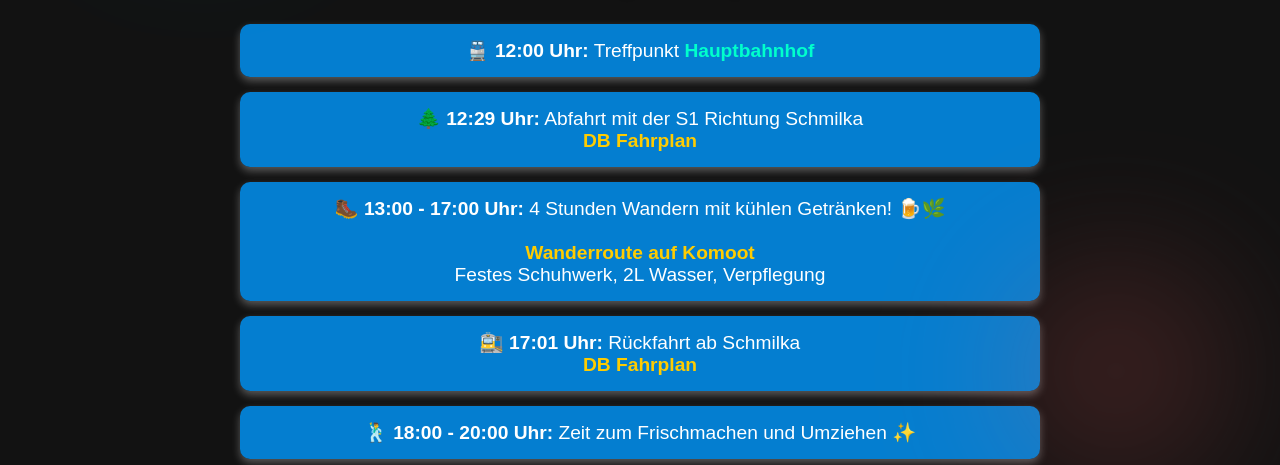
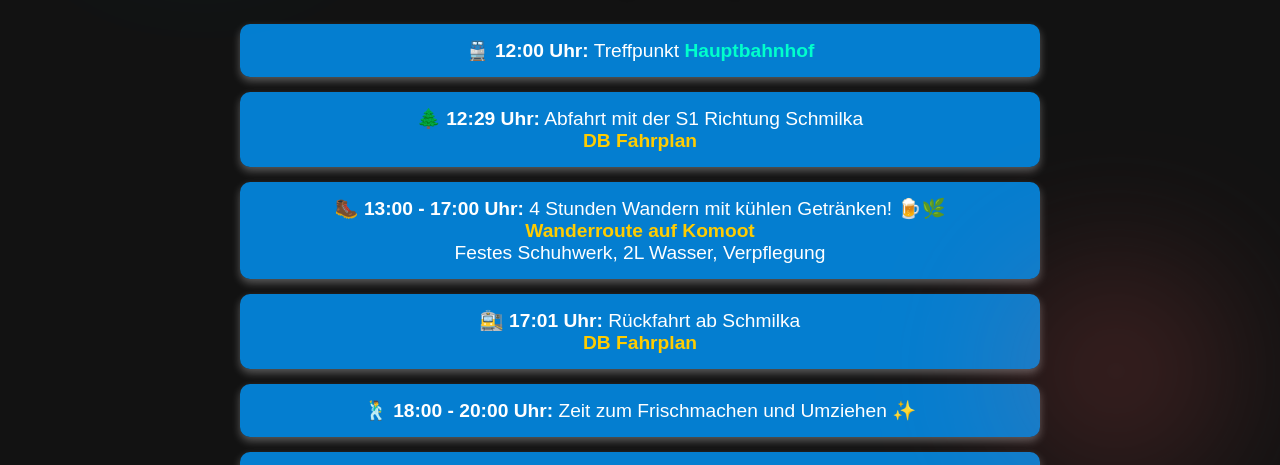
Before and after one commit to doriankreibich/nicos-jga, a plain HTML site: page index.html in a window 1280 px wide. Shown: the part 289-754 px from the top of the page. Drawn offline with Linux system fonts and the light colour scheme.

Commit message:
Update index.html

```diff
--- a/index.html
+++ b/index.html
@@ -122,7 +122,7 @@
             <a href="https://www.bahn.de/buchung/start?vbid=759ffa38-fb3e-410c-a22a-e470a1b4eca2" target="_blank">DB Fahrplan</a>
         </li>
         <li>🥾 <strong>13:00 - 17:00 Uhr:</strong> 4 Stunden Wandern mit kühlen Getränken! 🍺🌿<br>
-            <a href="https://www.komoot.com/de-de/smarttour/24007509?ref=wdd" target="_blank"><br>Wanderroute auf Komoot</a><br>
+            <a href="https://www.komoot.com/de-de/smarttour/24007509?ref=wdd" target="_blank">Wanderroute auf Komoot</a><br>
             Festes Schuhwerk, 2L Wasser, Verpflegung
         </li>
         <li>🚉 <strong>17:01 Uhr:</strong> Rückfahrt ab Schmilka <br>
```
